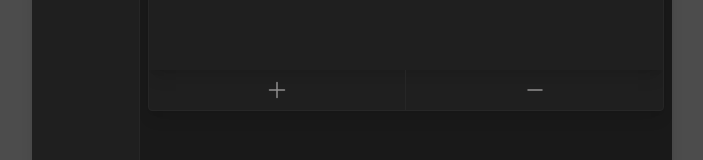
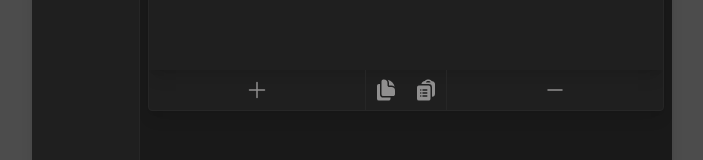
Before and after one commit to Clxssyy/classy-fivem, a React (Vite) app in the folder classy-hud/packages/ui/: page / in a window 1280 px wide. Shown: the part 316-476 px from the top of the page, without its empty margins (288-991 px from the left). Built offline with nearby package versions, Linux system fonts and the light colour scheme.

Commit message:
Add copy / paste to items and groups

```diff
--- a/classy-hud/packages/ui/src/pages/hud/components/GroupsPage.tsx
+++ b/classy-hud/packages/ui/src/pages/hud/components/GroupsPage.tsx
@@ -1,5 +1,11 @@
-import { EllipsisVerticalIcon, MinusIcon, PlusIcon } from '@heroicons/react/24/solid'
-import { group } from '../Hud'
+import {
+  ClipboardDocumentListIcon,
+  DocumentDuplicateIcon,
+  EllipsisVerticalIcon,
+  MinusIcon,
+  PlusIcon,
+} from '@heroicons/react/24/solid'
+import { group, item } from '../Hud'
 import { useEffect, useState } from 'react'
 
 interface GroupsPageProps {
@@ -334,6 +340,45 @@ const GroupsPage = ({ groups, setGroups }: GroupsPageProps) => {
     return el
   }
 
+  const handleGroupCopy = () => {
+    if (activeGroup) {
+      localStorage.setItem('activeGroup', JSON.stringify(activeGroup))
+    }
+  }
+
+  const handleGroupPaste = () => {
+    const group = localStorage.getItem('activeGroup')
+    if (group) {
+      let pastedGroup = JSON.parse(group) as group
+      pastedGroup.id = Math.random() * 1000
+      setGroups((prevGroups) => {
+        return [...prevGroups, pastedGroup]
+      })
+    }
+  }
+
+  const handleItemCopy = () => {
+    if (activeItem) {
+      localStorage.setItem('activeItem', JSON.stringify(activeItem))
+    }
+  }
+
+  const handleItemPaste = () => {
+    const item = localStorage.getItem('activeItem')
+    if (item) {
+      let pastedItem = JSON.parse(item) as item
+      pastedItem.id = Math.random() * 1000
+      setGroups((prevGroups) => {
+        return prevGroups.map((group) => {
+          if (group === activeGroup) {
+            return { ...group, items: [...group.items, pastedItem] }
+          }
+          return group
+        })
+      })
+    }
+  }
+
   return (
     <>
       <h1 className='font-bold text-2xl'>Groups</h1>
@@ -390,6 +435,24 @@ const GroupsPage = ({ groups, setGroups }: GroupsPageProps) => {
             >
               <PlusIcon className='h-6 w-6' />
             </button>
+          </div>
+          <div className='flex'>
+            <div className='grow flex justify-center'>
+              <button
+                className='p-2 grow flex justify-center hover:bg-white/10 active:scale-[99%]'
+                onClick={handleGroupCopy}
+              >
+                <DocumentDuplicateIcon className='h-6 w-6' />
+              </button>
+            </div>
+            <div className='grow flex justify-center'>
+              <button
+                className='p-2 grow flex justify-center hover:bg-white/10 active:scale-[99%]'
+                onClick={handleGroupPaste}
+              >
+                <ClipboardDocumentListIcon className='h-6 w-6' />
+              </button>
+            </div>
           </div>
           <div className='grow flex justify-center'>
             <button
@@ -561,6 +624,24 @@ const GroupsPage = ({ groups, setGroups }: GroupsPageProps) => {
                   >
                     <PlusIcon className='h-6 w-6' />
                   </button>
+                </div>
+                <div className='flex'>
+                  <div className='grow flex justify-center'>
+                    <button
+                      className='p-2 grow flex justify-center hover:bg-white/10 active:scale-[99%]'
+                      onClick={handleItemCopy}
+                    >
+                      <DocumentDuplicateIcon className='h-6 w-6' />
+                    </button>
+                  </div>
+                  <div className='grow flex justify-center'>
+                    <button
+                      className='p-2 grow flex justify-center hover:bg-white/10 active:scale-[99%]'
+                      onClick={handleItemPaste}
+                    >
+                      <ClipboardDocumentListIcon className='h-6 w-6' />
+                    </button>
+                  </div>
                 </div>
                 <div className='grow flex justify-center'>
                   <button
```
